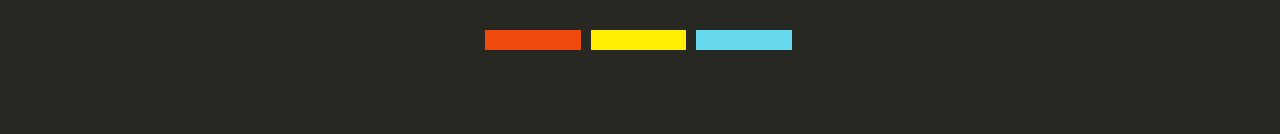
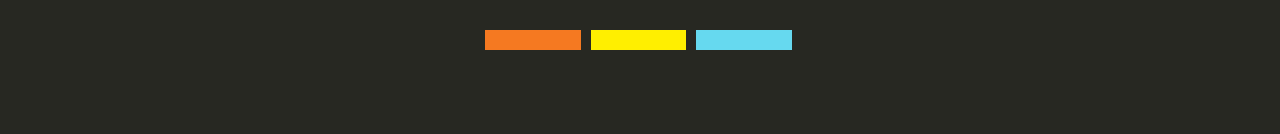
Before and after one commit to fabloliv/fabriciolo.com-v4, a website: page src/index.html in a window 1280 px wide. Shown: the top 134 px of the page. Drawn offline with nearby package versions, Linux system fonts and the light colour scheme.

Commit message:
Ajustar tema 1

```diff
--- a/src/assets/scss/_normalize.scss
+++ b/src/assets/scss/_normalize.scss
@@ -82,11 +82,8 @@ html {
     font-family: sans-serif; /* 1 */
     -ms-text-size-adjust: 100%; /* 2 */
     -webkit-text-size-adjust: 100%; /* 2 */
+    font-size: 62.5%;
 }
-
-/**
- * Remove default margin.
- */
 
 body {
     line-height: 1;
@@ -94,7 +91,8 @@ body {
     -moz-transition: background-color .3s ease;
     -o-transition: background-color .3s ease;
     transition: background-color .3s ease;
-    font-size: 62.5%;
+    font-size: 1em;
+    font-size: 1rem; /* old browsers */
 }
 
 /* ==========================================================================
--- a/src/assets/scss/_var.scss
+++ b/src/assets/scss/_var.scss
@@ -1,12 +1,8 @@
 /* Variables */
 
 // theme 01
-//$base-color-01: #F92672;
-//$base-color-01: #ff9900;
-//$base-color-01: orange;
-//$base-color-01: #F2540B;
-$base-color-01: #F04A0E;
-$base-bg-color-01: #0f0f0f;
+$base-color-01: #F57921;
+$base-bg-color-01: #272822;
 
 // theme 02
 $base-color-02: #FFEF00;
--- a/src/assets/scss/theme01.scss
+++ b/src/assets/scss/theme01.scss
@@ -5,21 +5,29 @@
 @import "mixins";
 @import "var";
 
+// cinza claro #DDDFD4
+// cinza escuro #868B85
+// laranja escuro #942F01
+
 // Cor de fundo do site
 
     // diagonal
     //background-image: repeating-linear-gradient(-45deg, transparent, transparent 25%, $base-bg-color-01 25%, $base-bg-color-01 50%);
     //background-size: 50px 50px;
 
+$dark-gradient: rgba(0, 0, 0, .2);
+
 body {
     position: relative;
     background-color: $base-color-01;
+    font-family: 'Open Sans',Arial,Helvetica,sans-serif;
+    text-transform: lowercase;
     .cssgradients & {
-        background-image: -webkit-linear-gradient(45deg, $base-bg-color-01 25%, transparent 25%, transparent 75%, $base-bg-color-01 75%, $base-bg-color-01), -webkit-linear-gradient(-45deg, $base-bg-color-01 25%, transparent 25%, transparent 75%, $base-bg-color-01 75%, $base-bg-color-01);
-        background-image: -moz-linear-gradient(45deg, $base-bg-color-01 25%, transparent 25%, transparent 75%, $base-bg-color-01 75%, $base-bg-color-01), -moz-linear-gradient(-45deg, $base-bg-color-01 25%, transparent 25%, transparent 75%, $base-bg-color-01 75%, $base-bg-color-01);
-        background-image: -o-linear-gradient(45deg, $base-bg-color-01 25%, transparent 25%, transparent 75%, $base-bg-color-01 75%, $base-bg-color-01), -o-linear-gradient(-45deg, $base-bg-color-01 25%, transparent 25%, transparent 75%, $base-bg-color-01 75%, $base-bg-color-01);
-        background-image: -ms-linear-gradient(45deg, $base-bg-color-01 25%, transparent 25%, transparent 75%, $base-bg-color-01 75%, $base-bg-color-01), -ms-linear-gradient(-45deg, $base-bg-color-01 25%, transparent 25%, transparent 75%, $base-bg-color-01 75%, $base-bg-color-01);
-        background-image: linear-gradient(45deg, $base-bg-color-01 25%, transparent 25%, transparent 75%, $base-bg-color-01 75%, $base-bg-color-01), linear-gradient(-45deg, $base-bg-color-01 25%, transparent 25%, transparent 75%, $base-bg-color-01 75%, $base-bg-color-01);
+        background-image: -webkit-linear-gradient(45deg, $dark-gradient 25%, transparent 25%, transparent 75%, $dark-gradient 75%, $dark-gradient), -webkit-linear-gradient(-45deg, $dark-gradient 25%, transparent 25%, transparent 75%, $dark-gradient 75%, $dark-gradient);
+        background-image: -moz-linear-gradient(45deg, $dark-gradient 25%, transparent 25%, transparent 75%, $dark-gradient 75%, $dark-gradient), -moz-linear-gradient(-45deg, $dark-gradient 25%, transparent 25%, transparent 75%, $dark-gradient 75%, $dark-gradient);
+        background-image: -o-linear-gradient(45deg, $dark-gradient 25%, transparent 25%, transparent 75%, $dark-gradient 75%, $dark-gradient), -o-linear-gradient(-45deg, $dark-gradient 25%, transparent 25%, transparent 75%, $dark-gradient 75%, $dark-gradient);
+        background-image: -ms-linear-gradient(45deg, $dark-gradient 25%, transparent 25%, transparent 75%, $dark-gradient 75%, $dark-gradient), -ms-linear-gradient(-45deg, $dark-gradient 25%, transparent 25%, transparent 75%, $dark-gradient 75%, $dark-gradient);
+        background-image: linear-gradient(45deg, $dark-gradient 25%, transparent 25%, transparent 75%, $dark-gradient 75%, $dark-gradient), linear-gradient(-45deg, $dark-gradient 25%, transparent 25%, transparent 75%, $dark-gradient 75%, $dark-gradient);
         -webkit-background-size: 40px 40px;
         -moz-background-size: 40px 40px;
         background-size: 40px 40px;
@@ -32,24 +40,17 @@ body {
 ::selection { background-color: $base-color-01; text-shadow: none;color: #666; }
 
 // Seções com fundo escuro
-#skills,#social, #copyright {
+#skills, #social, #copyright {
     background-color: $base-bg-color-01;
-    width: 90%;
-}
-
-#social {
-    bottom: 190px;
-    height: 115px;
-    left: 400px;
-    overflow: hidden;
-    position: absolute;
-    @include rotate(-45);
-    width: 377px;
+    width: 70%;
+    float: right;
+    @include respond-to(small-screens) {
+        width: 100%;
+    }
 }
 
 #copyright {
-    color: $base-color-01;
-    font-family: 'Open Sans',Arial,Helvetica,sans-serif;
+    color: #888;
     font-size: 1.2em;
     font-weight: 600;
     padding: 1em 0;
@@ -58,101 +59,89 @@ body {
 
 /* CONTENT */
 
-// esse padding apenas nesse tema:
-.skills.wrapper {
-    position: relative;
-    padding: 0;
-    height: 2080px;
-}
+.skills.wrapper {}
 
 .row {
-    margin: 0 0 150px -100px;
-    @include rotate(-45);
+    float: left;
+    height: 29em;
+    margin: 1%;
+    overflow: hidden;
+    position: relative;
+    width: 31.3%;
+    text-align: right;
+
+    @include respond-to(small-screens) {
+        width: 48%;
+    }
 
     .skills-list {
-        float: left;
-        font-family: 'Oswald',Arial,Helvetica,sans-serif;
-        font-size: 1.4em;
-        font-weight: 400;
-        text-transform: uppercase;
-        width: 34.3em; // 480px / 14px
-
+        color: #DDDFD4;
+        font-weight: 600;
         li {
-            @include box-sizing;
-            border-bottom: 2px solid $base-color-01;
-            color:#DDDFD4;
-            margin: 0;
-            padding: 0.3em 0 0.3em 0;
-            text-align: right;
+            height: 30px;
+            letter-spacing: -1px;
+            line-height: 30px;
+            overflow: hidden;
         }
-
     }
-
     .skills-title {
-        background-color: #F2540B;
-        color: #942F01;
-        float: left;
-        font-family: Arial,Helvetica,sans-serif;
-        font-size: 42px;
+        color: #F57921;
         font-weight: 700;
-        height: 195px;
+        font-size: 2.8em;
         letter-spacing: -1px;
-        text-align: center;
-        text-transform: lowercase;
-        @include rotate(90);
-        width: 195px;
+        padding-bottom: 0.35em
     }
 }
 
 .skills-list.tagline {
-    background-image: none !important;
-    font-family: 'Oswald',Arial,Helvetica,sans-serif;
-    font-weight: 400;
-    left: 20px;
-    padding: 0;
-    position: absolute;
-    text-transform: uppercase;
-    top: 180px;
-    @include rotate(-45);
+    letter-spacing: -1px;
+    padding: 6em 0 10em;
+    text-align: right;
     .name {
-        color: #DDDFD4 !important;
+        color: #F57921 !important;
         display: block;
-        font-size: 36px;
-        padding: 0 0 3px;
+        font-size: 4.4em;
+        font-weight: 700;
+        line-height: 1em;
     }
     li {
-        background-color: transparent !important;
-        color: #942F01 !important;
+        color: #DDDFD4;
         display: inline-block;
-        font-size: 28px;
-        margin: 0;
-        padding: 0;
+        font-size: 3.4em;
+        font-weight: 600;
+        line-height: 1em;
     }
 }
 
 /* skill levels */
 
-.beginner { width: 25%; }
+.beginner {
+    font-size: 16px; /* old browsers */
+    font-size: 1.6rem;
+}
 
-.basic { width: 50%; }
+.basic {
+    font-size: 22px;
+    font-size: 2.2rem;
+}
 
-.intermediate { width: 75%; }
+.intermediate {
+    font-size: 28px;
+    font-size: 2.8rem;
+}
 
-// .advanced {}
+.advanced {
+    font-size: 34px;
+    font-size: 3.4rem;
+}
 
 /* SOCIAL / ICOMOON */
 
 .social.wrapper {
-    left: 0;
-    position: absolute;
-    top: 0;
-    width: auto;
-    width: 400px;
 }
 
 .social-links {
     font-size: 3em;
-    padding: 1em 0;
     text-align: center;
     li {
         display: inline-block;
@@ -160,15 +149,14 @@ body {
         width: 1.8em;
     }
     .icon-alone {
+        color: #666;
+        display: inline-block;
         height: 100%;
         line-height: 1.9em;
         text-decoration: none;
         width: 100%;
-        color: #942F01;
-        display: inline-block;
         &:hover {
-            color: $base-bg-color-01;;
-            background-color: $base-color-01;
+            color: #DDDFD4;
         }
     }
 }
@@ -182,16 +170,16 @@ body {
 /* THEMES */
 
 .themes-bar {
-    height: 150px;
+    height: 5em;
     position: absolute;
-    right: 15%;
+    right: 49%;
     top: 6em;
-    @include rotate(45);
-    width: 150px;
-    // @include respond-to(small-screens) {
-    //     position: absolute;
-    //     top: 2em;
-    // }
+    width: 15em;
+
+    @include respond-to(small-screens) {
+        left: 0;
+        top: 0;
+    }
 }
 
 .styleswitcher {
@@ -200,13 +188,19 @@ body {
     li {
         display: inline-block;
         height: 100%;
+        @include rotate(-45);
         width: 33.3%;
         .csstransitions & {
-            transition: padding 0.3s ease 0s;
+            -webkit-transition: padding 0.2s;
+            -moz-transition: padding 0.2s;
+            -ms-transition: padding 0.2s;
+            -o-transition: padding 0.2s;
+            transition: padding 0.2s;
+            padding: 5%;
         }
         .no-touch & {
             &:hover {
-                padding: 5%;
+                padding: 0;
             }
         }
     }
```
Also changed, not shown: src/assets/scss/_mixins.scss (+4 -4 lines), src/assets/css/main.css, src/assets/css/theme01.css.
